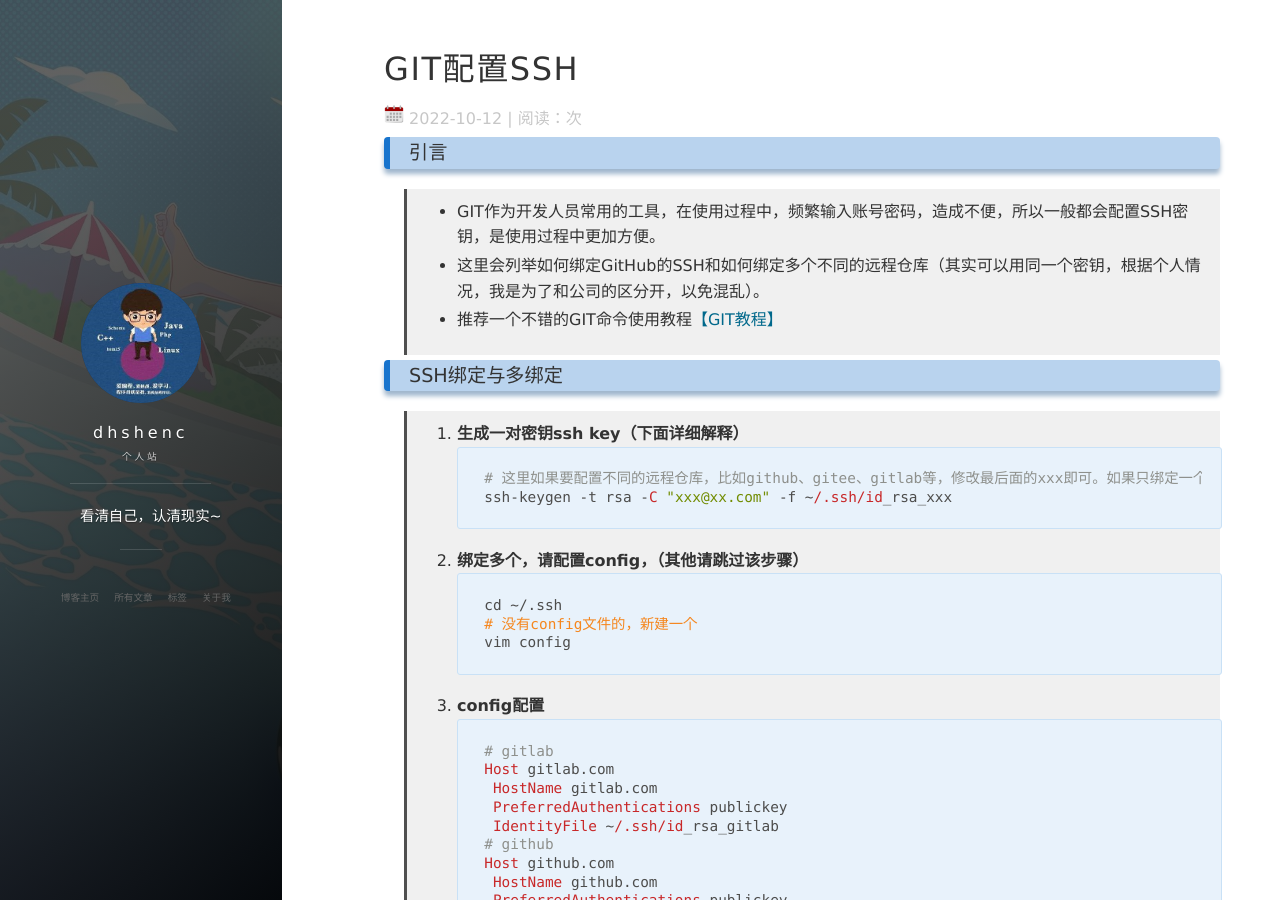
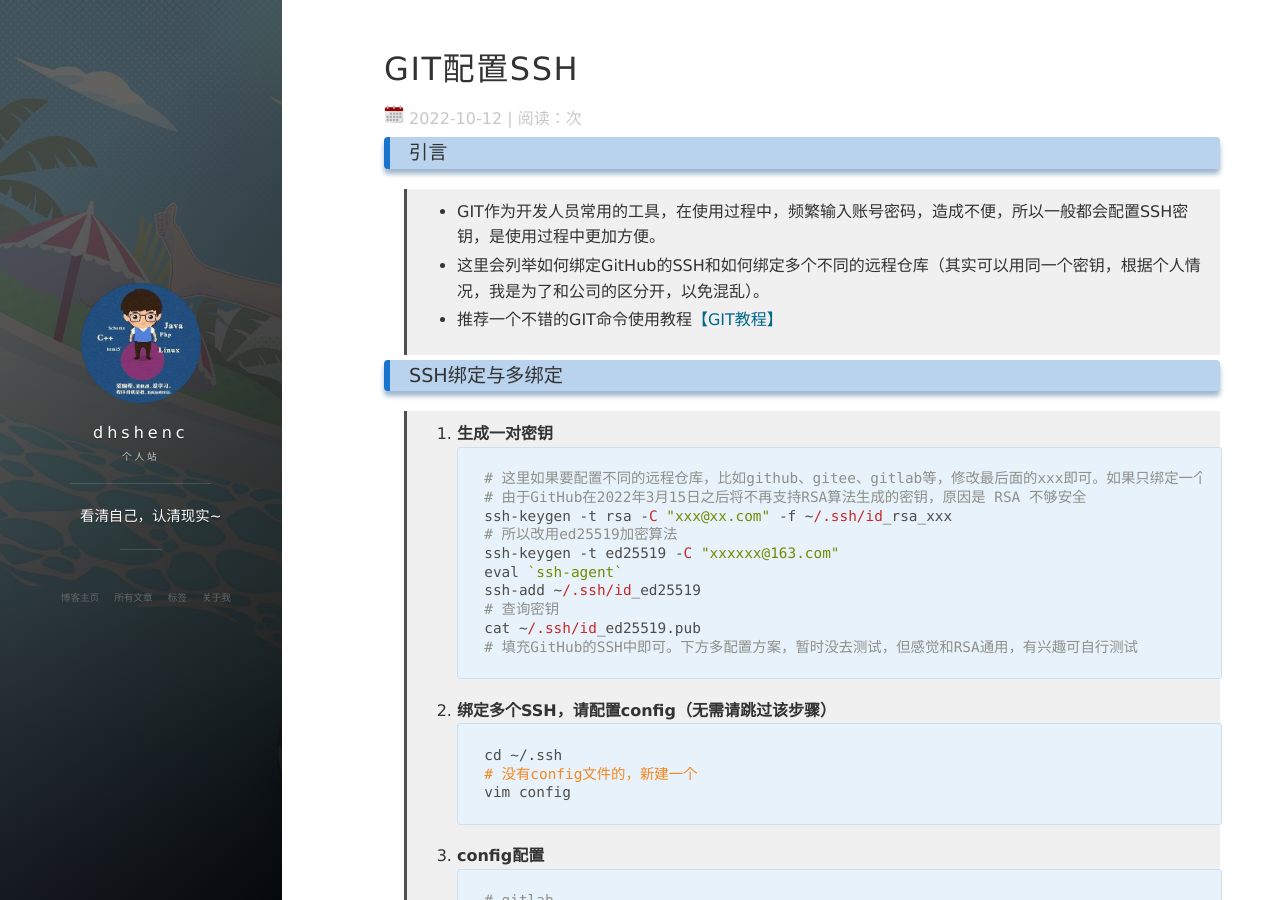
Before and after one commit to dhshenc/dhshenc.github.io, a Jekyll site: the page built from _posts/开发工具/2022-10-16-GIT配置SSH.md, in a window 1280 px wide and 900 px high. Built offline with Jekyll 4.4.1, drawn with Linux system fonts in a browser that asks for light colours; nearby versions of some CDN libraries; comment, search, counter and statistics services are not loaded.

Commit message:
修改SSH配置文章

````diff
--- a/_posts/开发工具/2022-10-16-GIT配置SSH.md
+++ b/_posts/开发工具/2022-10-16-GIT配置SSH.md
@@ -12,12 +12,20 @@ tag: 开发工具
 
 ### SSH绑定与多绑定
 
-> 1. **生成一对密钥ssh key（下面详细解释）**
+> 1. **生成一对密钥**
 >```shell
-> # 这里如果要配置不同的远程仓库，比如github、gitee、gitlab等，修改最后面的xxx即可。如果只绑定一个或不区分，无需使用：-f。一路回撤即可
+> # 这里如果要配置不同的远程仓库，比如github、gitee、gitlab等，修改最后面的xxx即可。如果只绑定一个或不区分，无需使用：-f。一路确认即可
+> # 由于GitHub在2022年3月15日之后将不再支持RSA算法生成的密钥，原因是 RSA 不够安全
 > ssh-keygen -t rsa -C "xxx@xx.com" -f ~/.ssh/id_rsa_xxx
+> # 所以改用ed25519加密算法
+> ssh-keygen -t ed25519 -C "xxxxxx@163.com"
+> eval `ssh-agent`
+> ssh-add ~/.ssh/id_ed25519
+> # 查询密钥
+> cat ~/.ssh/id_ed25519.pub
+> # 填充GitHub的SSH中即可。下方多配置方案，暂时没去测试，但感觉和RSA通用，有兴趣可自行测试
 >```
-> 2. **绑定多个，请配置config，（其他请跳过该步骤）**
+> 2. **绑定多个SSH，请配置config（无需请跳过该步骤）**
 >```shell
 > cd ~/.ssh
 > # 没有config文件的，新建一个
@@ -78,4 +86,4 @@ tag: 开发工具
 
 <br>
 
-转载请注明：[Memory的博客](https://www.shendonghai.com) » [点击阅读原文](https://www.shendonghai.com/2022/10/GIT%E9%85%8D%E7%BD%AESSH/)
+转载请注明：[Memory的博客](https://dhshenc.github.io) » [点击阅读原文](https://dhshenc.github.io/2022/10/GIT%E9%85%8D%E7%BD%AESSH/)
````
